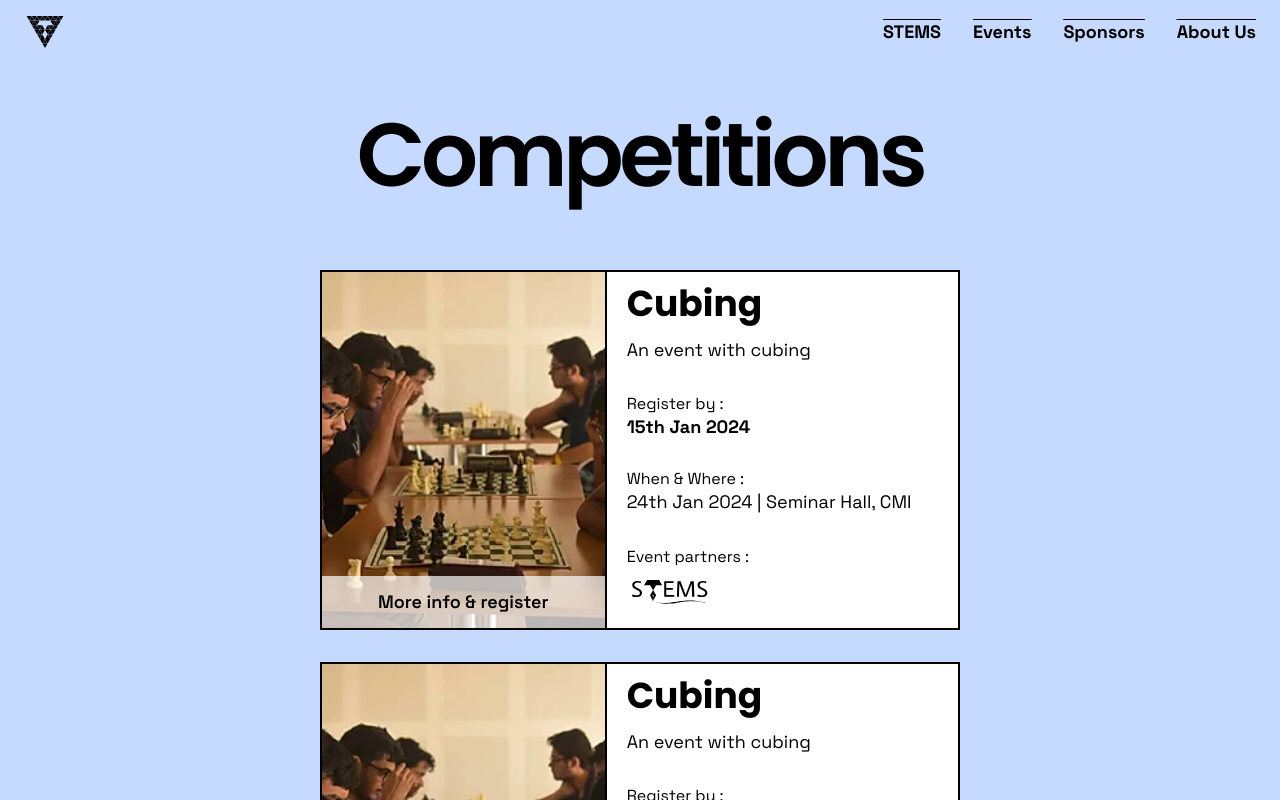
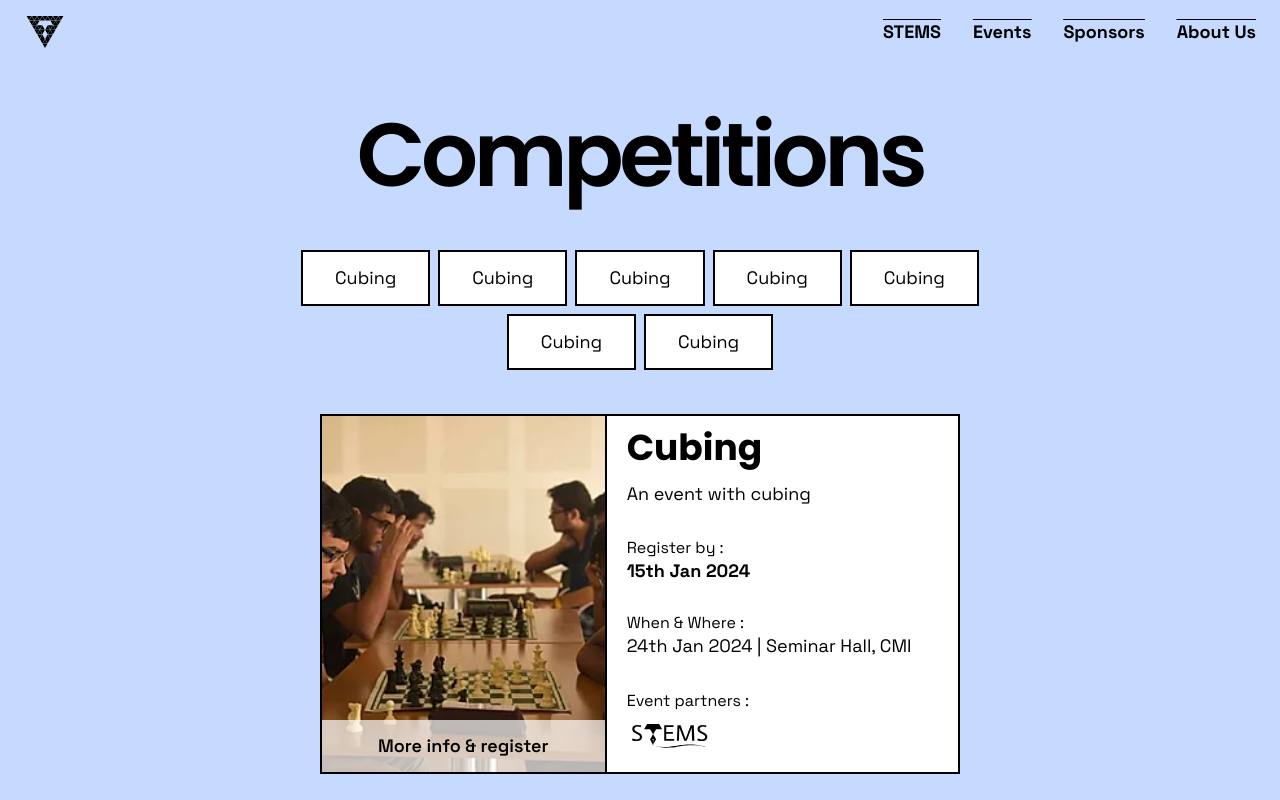
Before and after one commit to Tessellate-CMI/tessellate-frontend, a SvelteKit app: page /competitions in a window 1280 px wide. Shown: the top 800 px of the page. Built offline with nearby package versions, Linux system fonts and the light colour scheme; a web font is replaced by a local one.

Commit message:
feat(competitions page): added navigation for indivisual events on top. also small stylistic changes

```diff
--- a/src/lib/components/EventListing.svelte
+++ b/src/lib/components/EventListing.svelte
@@ -8,6 +8,7 @@
     export let deadline = '15th Jan 2024'
     export let date = '24th Jan 2024'
     export let venue = 'Seminar Hall'
+    export let id = ''
 
     export let event_partners: EventPartners[] = []
 
@@ -19,7 +20,10 @@
 
 <svelte:window bind:innerWidth />
 {#if screenIsLarge}
-    <div class=" h-[22.5rem] w-[40rem] border-2 border-black bg-white text-black">
+    <div
+        class=" m-10 min-h-[22.5rem] w-[40rem] border-2 border-black bg-white text-black sm:m-4"
+        {id}
+    >
         <div class="grid h-full grid-cols-9">
             <div
                 style="background-image:url({'/events/' + image});"
--- a/src/routes/competitions/+page.svelte
+++ b/src/routes/competitions/+page.svelte
@@ -9,16 +9,32 @@
 <Navbar absolute={false} />
 
 <div
-    class="header w-full bg-main-blue pb-12 pt-6 text-center font-heading font-semibold tracking-tighter text-black"
+    class="header w-full bg-main-blue pb-3 pt-6 text-center font-heading font-semibold tracking-tighter text-black"
 >
     Competitions
 </div>
 
+<div class="flex w-full place-content-center bg-main-blue pb-3">
+    <div class="my-3 flex max-w-3xl flex-wrap place-content-center">
+        {#each event_list as event, i}
+            <a
+                href={'#event' + i}
+                class="m-[2px] border-2 border-black bg-white px-2 py-1 text-sm text-black
+                transition-colors duration-200 hover:bg-black hover:text-white
+                sm:px-4 sm:py-2 sm:text-base
+                md:m-1 md:px-8 md:py-3 md:text-lg"
+            >
+                {event.name}
+            </a>
+        {/each}
+    </div>
+</div>
+
 <div class="min-h-screen w-full bg-main-blue pb-20">
     <div class="flex w-full justify-center">
-        <div class="flex w-full flex-row flex-wrap place-content-center gap-10 sm:gap-8">
-            {#each event_list as event}
-                <EventListing {...event} />
+        <div class="flex w-full flex-row flex-wrap place-content-center">
+            {#each event_list as event, i}
+                <EventListing {...event} id={'event' + i} />
             {/each}
         </div>
     </div>
```
